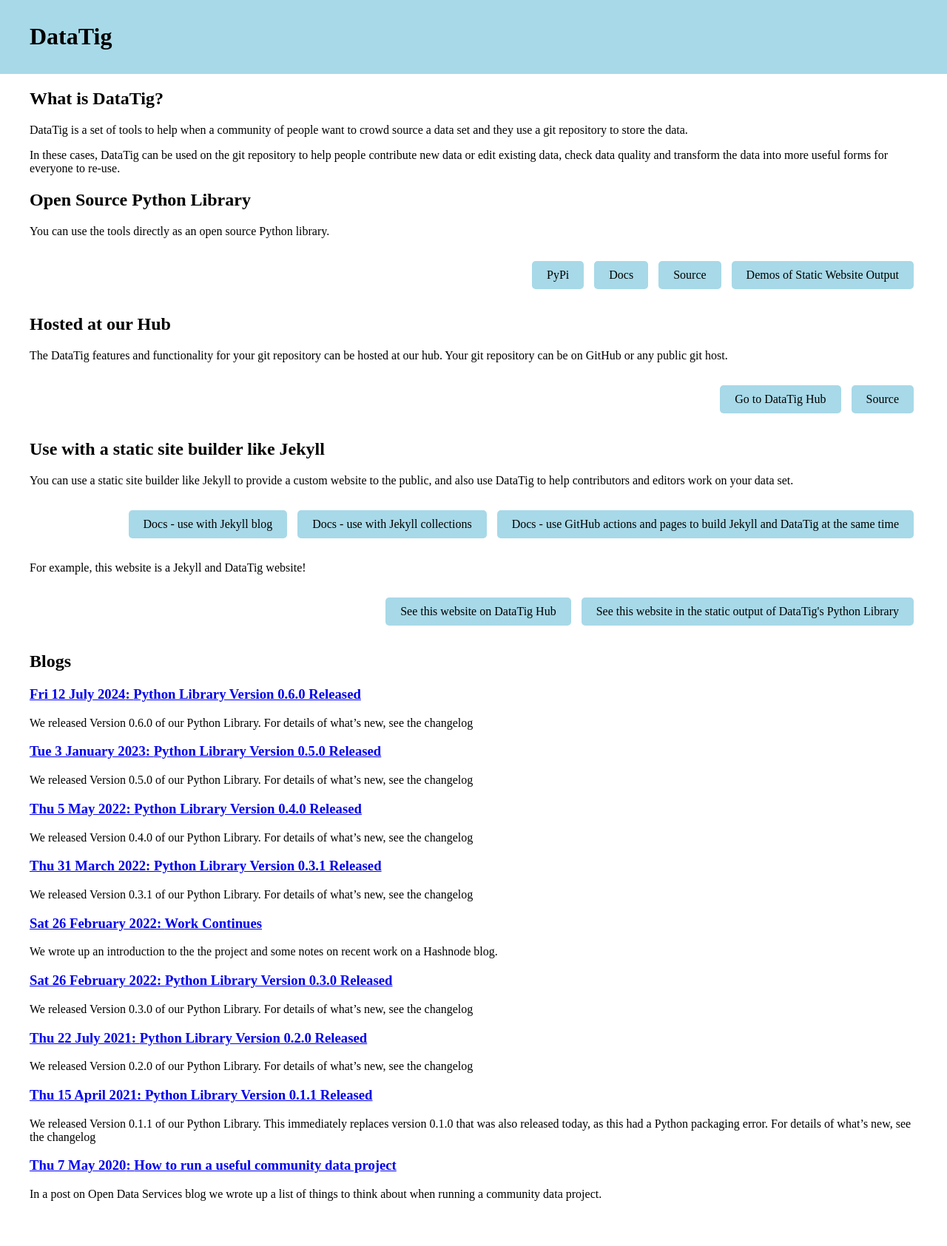
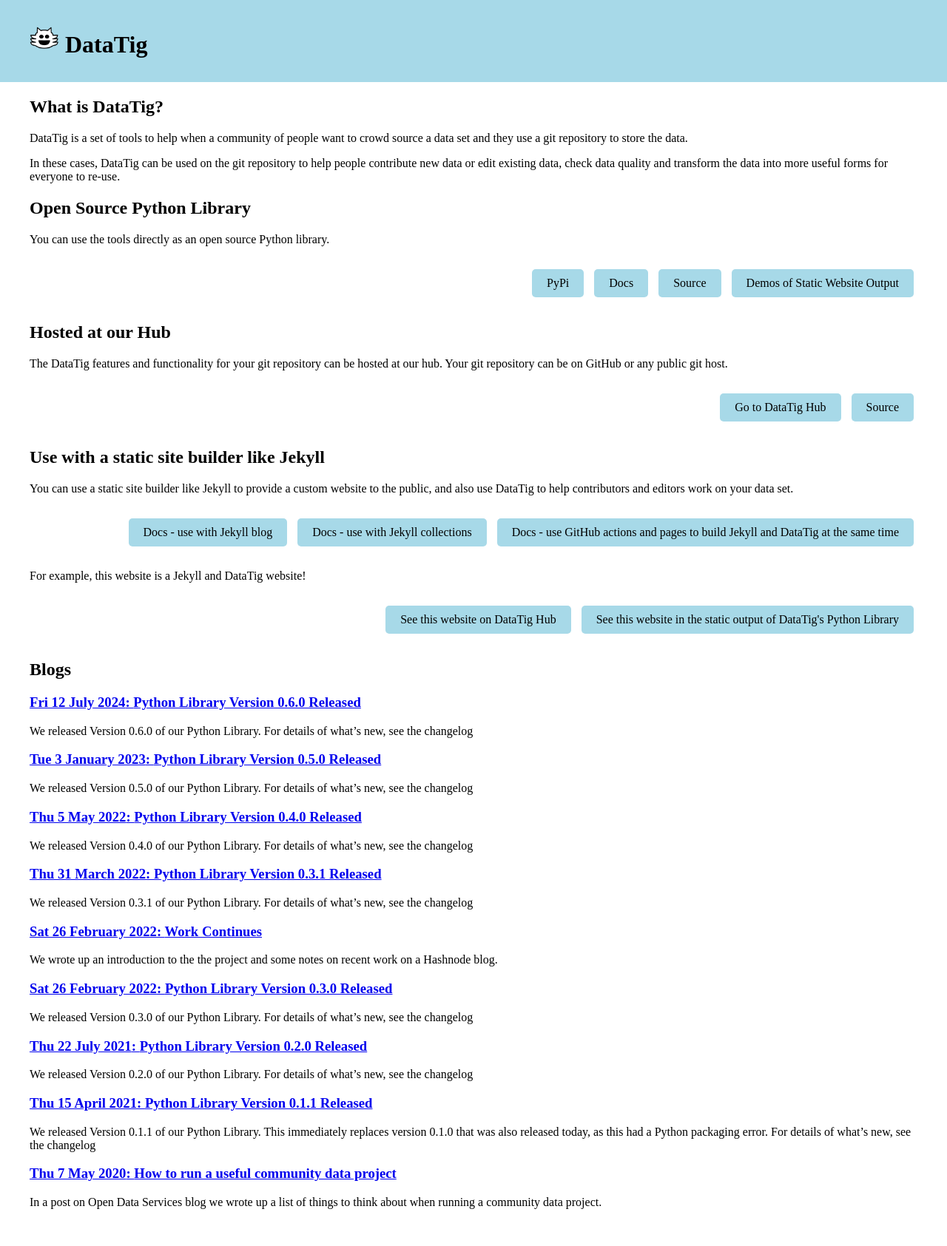
Before and after one commit to DataTig/datatig.github.io, a Jekyll site: the page built from index.html, in a window 1280 px wide. Shown: the whole page at 74% size. Built offline with Jekyll 4.4.1, drawn with Linux system fonts in a browser that asks for light colours.

Commit message:
Add logo and link to homepage from header

```diff
--- a/_layouts/default.html
+++ b/_layouts/default.html
@@ -6,11 +6,17 @@
         <title>{{ page.title }} - {{ site.title }}</title>
         <link href="{{ site.baseurl }}/css/main.css" rel="stylesheet"/>
         <link rel="alternate" type="application/rss+xml" href="{{ site.baseurl }}/blogs.xml">
+        <link rel="icon" href="{{ site.baseurl }}/images/logo.png" />
     </head>
     <body>
         <header>
             <div class="content">
-                <h1>{{ site.title }}</h1>
+                <h1>
+                    <a href="{{ site.baseurl }}/">
+                        <img src="{{ site.baseurl }}/images/logo.png" alt="DataTig Logo">
+                        {{ site.title }}
+                    </a>
+                </h1>
             </div>
         </header>
         <div>
--- a/css/main.css
+++ b/css/main.css
@@ -12,7 +12,20 @@
 header {
     background: var(--main-background-color);
     padding: 10px 0;
-
+    h1 {
+        a {
+            text-decoration: none;
+            color: black;
+        }
+        a:hover, a:focus {
+            text-decoration: underline;
+            color: black;
+        }
+        img {
+            width: 40px;
+            height: 40px;
+        }
+    }
 }
 
 .content {
```
Also changed, not shown: images/logo.png (added).
